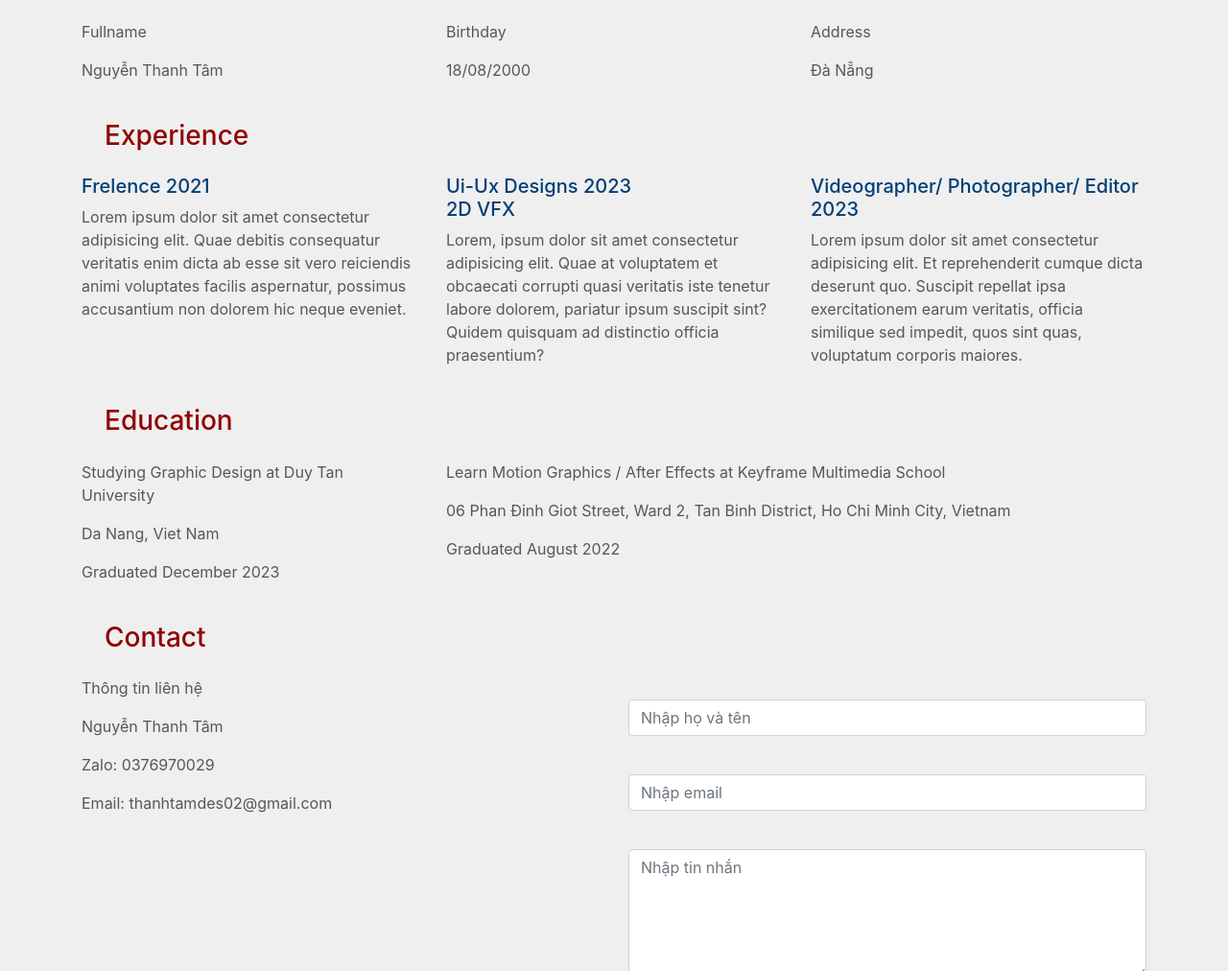
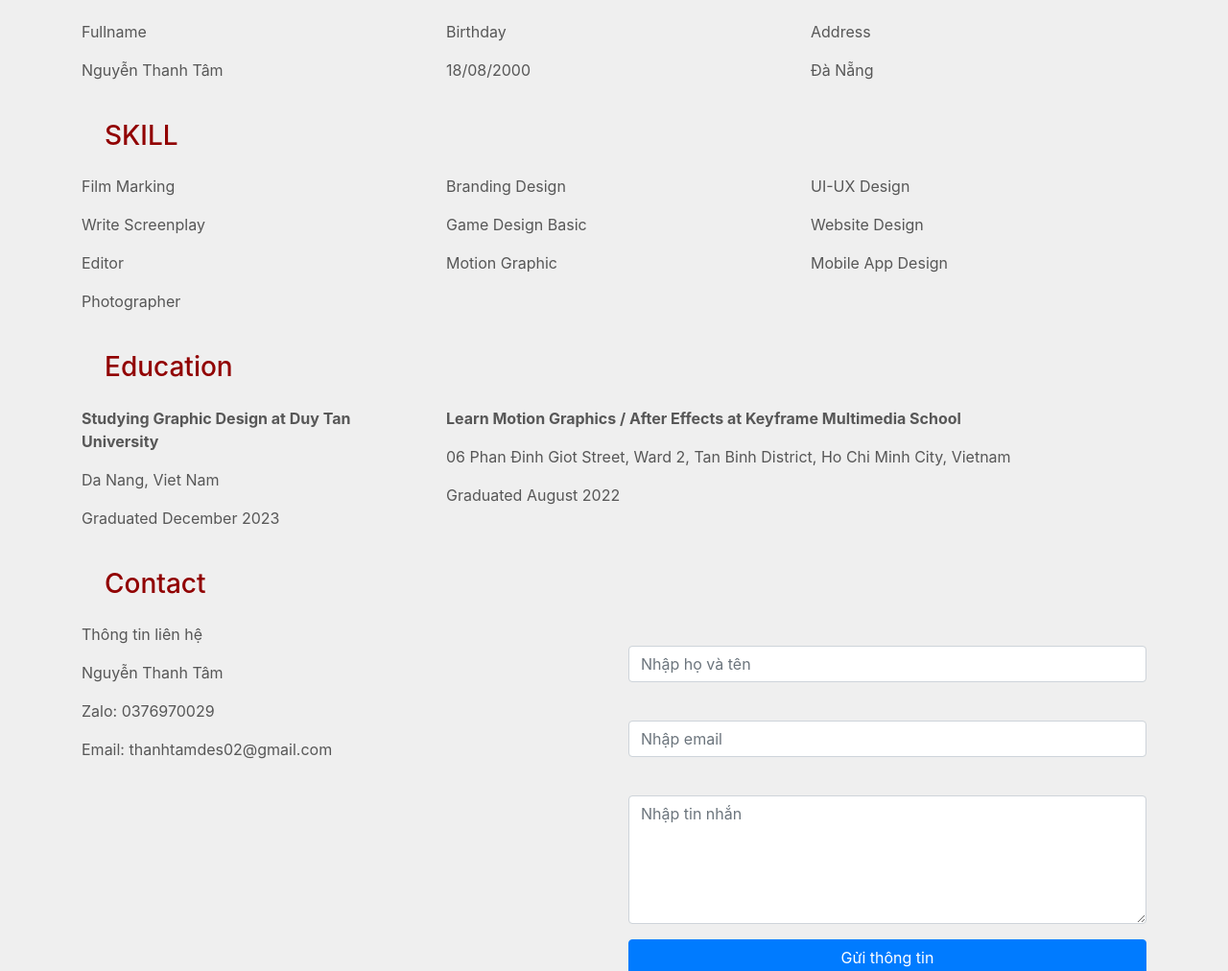
Before and after one commit to Thanhtamdes02/profile, a plain HTML site: page index.html in a window 1280 px wide. Shown: the part 801-1813 px from the top of the page at 96% size. Drawn offline with nearby package versions, Linux system fonts and the light colour scheme.

Commit message:
Update index.html

```diff
--- a/index.html
+++ b/index.html
@@ -31,7 +31,7 @@
                             <button type="button" class="btn  text-light ">Experience</button>
                             <button type="button" class="btn  text-light ">Portfolio</button>
                             <button type="button" class="btn  text-light ">Contact</button>
-                            <button type="button" class="btn btn-dark"><i class="fa-solid fa-right-from-bracket"></i> Log out</button>
+
                           </div>
                         </div>
                       </div>
@@ -39,7 +39,7 @@
                 </div>
             </div>
             <!--Baner-->
-            <Div class="container-fluid" style="background-image: url(img/DSCF0774.jpg);background-size: cover;background-attachment: fixed;  height: 670px; ">
+            <Div class="container-fluid" style="background-image: url(img/baner.jpg);background-size: cover;background-attachment: fixed;  height: 670px; ">
                 <div class="row">
                     <div class="col-sm-12"  >
                         <div>
@@ -92,31 +92,29 @@
           <div class="container">
             <div class="row">
               <div class="col-sm-12">
-                <h3 style="color: #910000; margin: 24px"> Experience</h3>
+                <h3 style="color: #910000; margin: 24px"> SKILL</h3>
               </div>
             </div>
           </div>
         </div>
       <div class="container">
         <div class="row">
-          <div class="col-sm-4">
-            <h5 style="color: #003e77;">
-              Frelence 2021
-            </h5>
-            <p>Lorem ipsum dolor sit amet consectetur adipisicing elit. Quae debitis consequatur veritatis enim dicta ab esse sit vero reiciendis animi voluptates facilis aspernatur, possimus accusantium non dolorem hic neque eveniet.</p>
+          <div class="col-sm-4" >
+
+            <p>Film Marking</p>
+            <p>Write Screenplay</p>
+            <p>Editor</p>
+            <p>Photographer</p>
           </div>
           <div class="col-sm-4">
-            <h5 style="color: #003e77";>
-              Ui-Ux Designs 2023 <br>
-              2D VFX
-            </h5>
-            <p>Lorem, ipsum dolor sit amet consectetur adipisicing elit. Quae at voluptatem et obcaecati corrupti quasi veritatis iste tenetur labore dolorem, pariatur ipsum suscipit sint? Quidem quisquam ad distinctio officia praesentium?</p>
+            <p>Branding Design</p>
+            <p>Game Design Basic</p>
+            <p>Motion Graphic</p>
           </div>
           <div class="col-sm-4">
-            <h5 style="color: #003e77">
-              Videographer/ Photographer/ Editor 2023
-            </h5>
-            <p>Lorem ipsum dolor sit amet consectetur adipisicing elit. Et reprehenderit cumque dicta deserunt quo. Suscipit repellat ipsa exercitationem earum veritatis, officia similique sed impedit, quos sint quas, voluptatum corporis maiores.</p>
+            <p>UI-UX Design</p>
+            <p>Website Design</p>
+            <p>Mobile App Design </p>
           </div>
         </div>
       </div>
@@ -131,12 +129,16 @@
   <div class="container">
     <div class="row">
       <div class="col-sm-4">
-        <p>Studying Graphic Design at Duy Tan University</p>
+        <p><strong>
+          Studying Graphic Design at Duy Tan University
+        </strong></p>
         <p>Da Nang, Viet Nam</p>
         <p>Graduated December 2023</p>
       </div>
       <div class="col-sm-8">
-        <p>Learn Motion Graphics / After Effects at Keyframe Multimedia School</p>
+        <p><strong>
+          Learn Motion Graphics / After Effects at Keyframe Multimedia School
+        </strong></p>
         <p>06 Phan Đinh Giot Street, Ward 2, Tan Binh District, Ho Chi Minh City, Vietnam</p>
         <p>Graduated August 2022</p>
       </div>
@@ -200,5 +202,5 @@
 <!-- Latest compiled JavaScript -->
 <script src="https://cdn.jsdelivr.net/npm/bootstrap@4.6.2/dist/js/bootstrap.bundle.min.js"></script>
 
-<script src="./js/script.js"></script>
+<script src="./assets/script.js"></script>
     </body>
```
